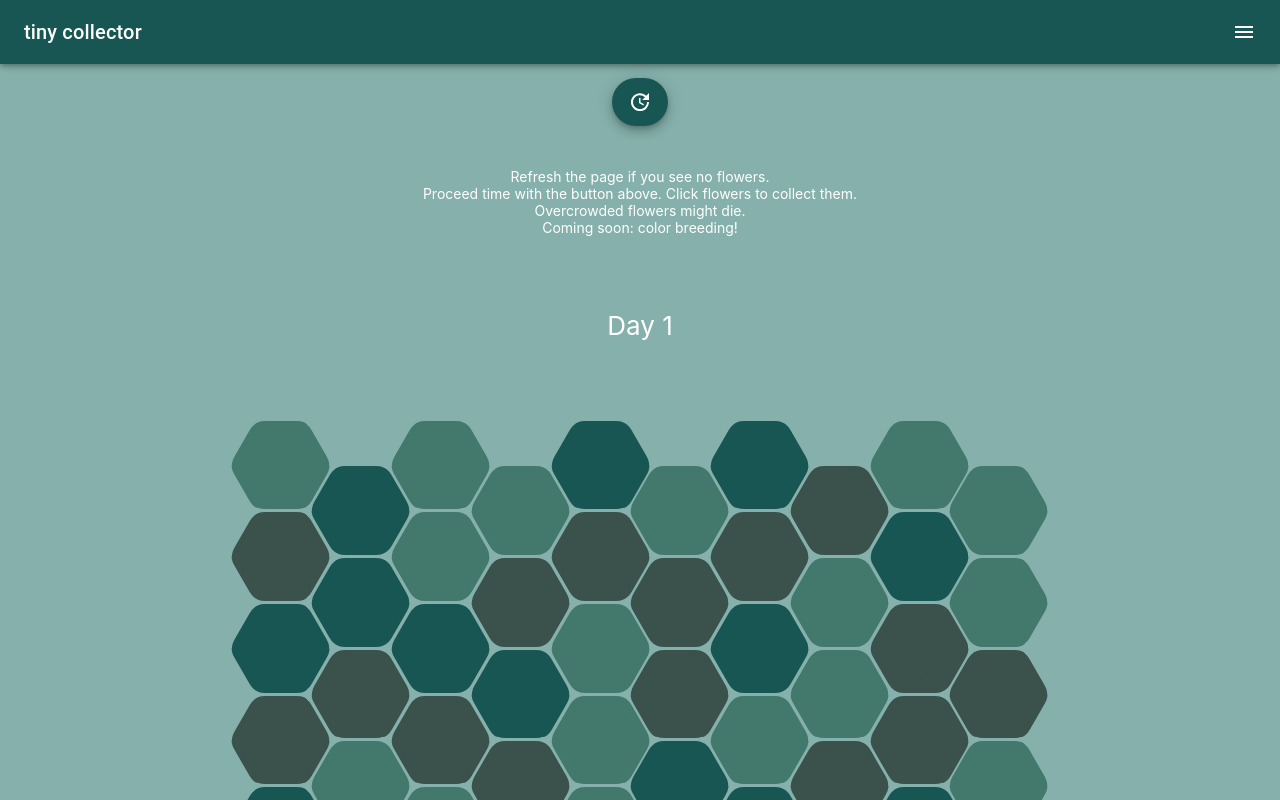
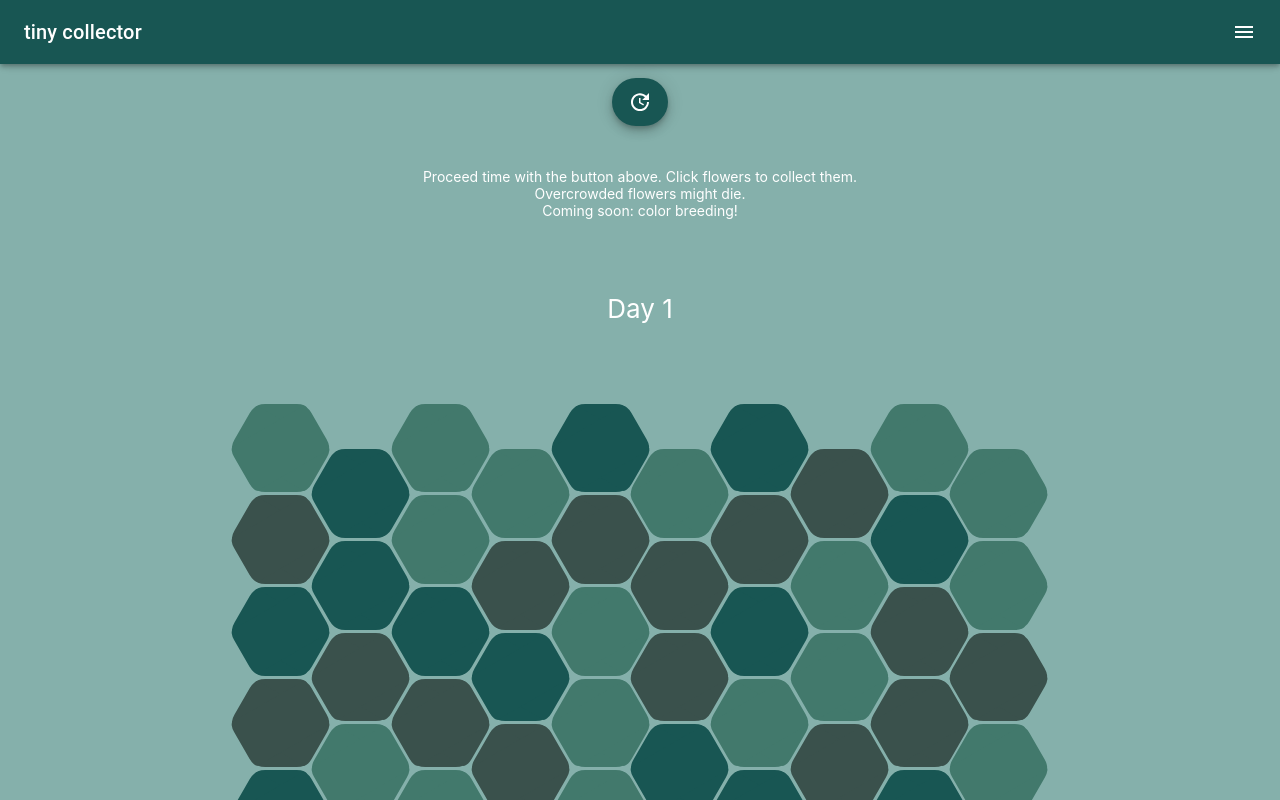
Before and after one commit to shelkeller/tiny-collector, a React (Create React App) app: page / in a window 1280 px wide. Shown: the top 800 px of the page. Built offline with nearby package versions, Linux system fonts and the light colour scheme; some icons are missing.

Commit message:
remove warning messaging

```diff
--- a/src/App.js
+++ b/src/App.js
@@ -245,7 +245,6 @@ function App() {
                 <UpdateIcon/>
               </Fab>
               <div style={infoTextStyle}>
-                <p>{'Refresh the page if you see no flowers.'}</p>
                 <p>{'Proceed time with the button above. Click flowers to collect them.'}</p>
                 <p>{'Overcrowded flowers might die.'}</p>
                 <p>{'Coming soon: color breeding!'}</p>
```
